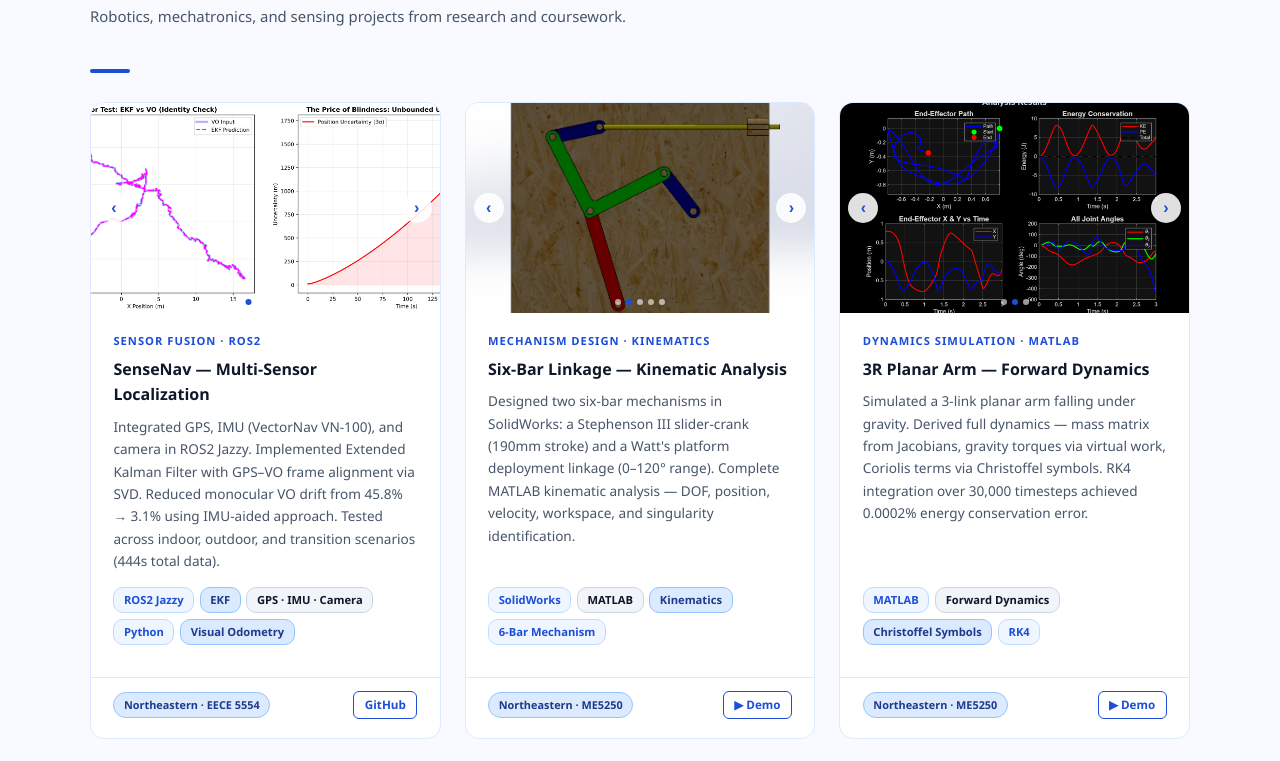
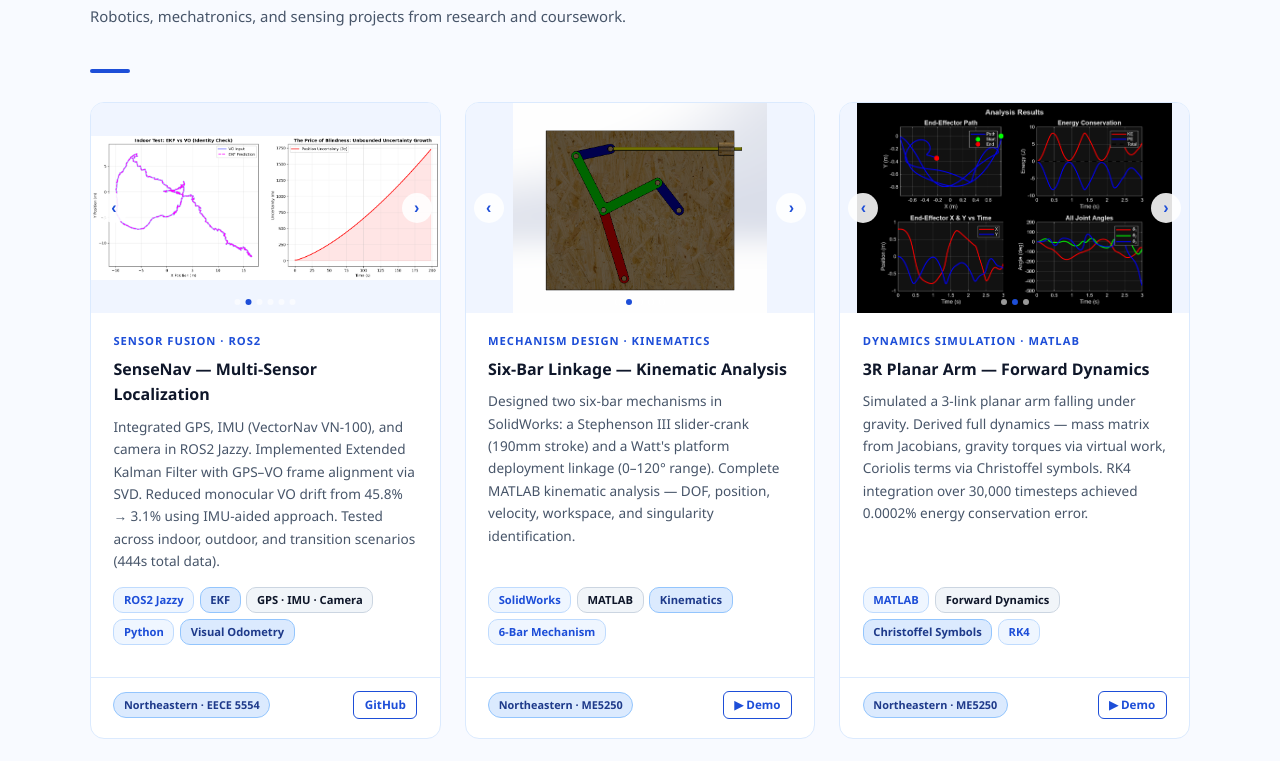
Before and after one commit to jangid-mo/mohitjangid.github.io, a plain HTML site: page index.html in a window 1280 px wide. Shown: the part 1205-1966 px from the top of the page. Drawn offline with Linux system fonts and the light colour scheme.

Commit message:
index.html

```diff
--- a/index.html
+++ b/index.html
@@ -62,7 +62,7 @@
   .slideshow{position:relative;width:100%;height:210px;overflow:hidden;background:var(--blue-light);}
   .slide{position:absolute;top:0;left:0;width:100%;height:100%;opacity:0;transition:opacity .6s ease;pointer-events:none;}
   .slide.active{opacity:1;pointer-events:auto;}
-  .slide img{width:100%;height:100%;object-fit:cover;display:block;}
+  .slide img{width:100%;height:100%;object-fit:contain;background:#f0f5ff;display:block;}
   .slide-btn{position:absolute;top:50%;transform:translateY(-50%);background:rgba(255,255,255,.88);border:none;border-radius:50%;width:30px;height:30px;font-size:1rem;cursor:pointer;z-index:10;color:var(--blue);font-weight:900;display:flex;align-items:center;justify-content:center;transition:background .2s;}
   .slide-btn:hover{background:#fff;}
   .slide-btn.prev{left:8px;}
```
